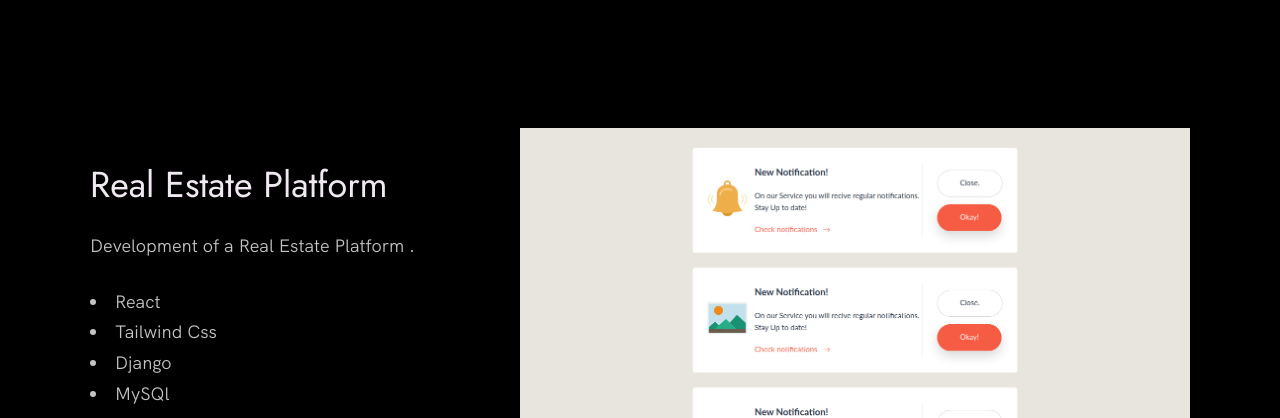
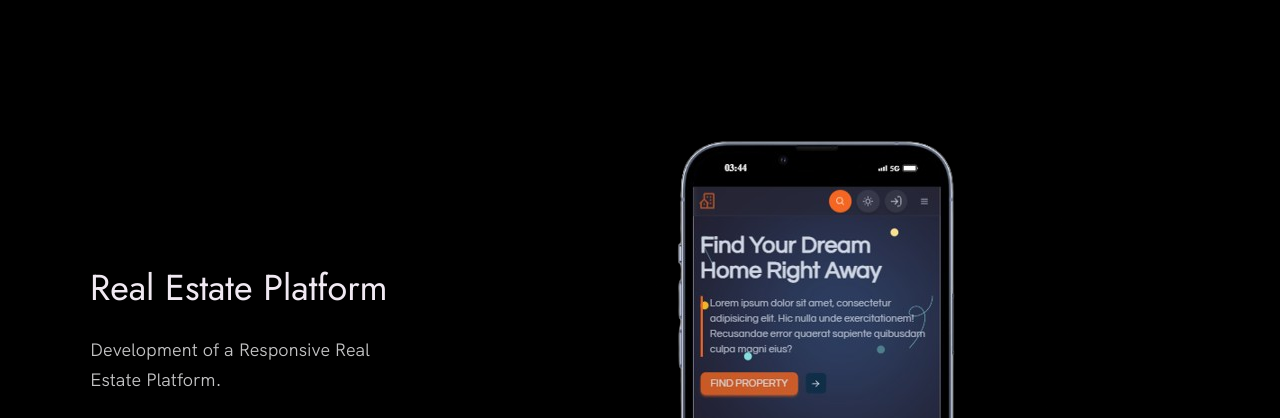
Before and after one commit to taghoutisiwar/github-portfolio, a website: page index.html in a window 1280 px wide. Shown: the part 2490-2908 px from the top of the page. Drawn offline with Linux system fonts and the light colour scheme.

Commit message:
update 3

```diff
--- a/index.html
+++ b/index.html
@@ -142,7 +142,7 @@
             <div class="work__text">
               <h3>Real Estate Platform</h3>
               <p>
-                Development of a Real Estate Platform .
+                Development of a Responsive Real Estate Platform.
               </p>
               <ul class="work__list">
                 <li>React</li>
@@ -150,7 +150,7 @@
                 <li>Django</li>
                 <li>MySQl</li>
               </ul>
-
+              <!--
               <div class="work__links">
                 <a href="#" class="link__text">
                   Visit Site <span>&rarr;</span>
@@ -159,10 +159,11 @@
                   <img src="./images/github.svg" class="work__code" title="View Source Code" alt="GitHub">
                 </a>
               </div>
+              -->
             </div>
-            <div class="work__image-box">
-              <img src="./images/project-3.png" class="work__image" alt="Project 3" />
-            </div>
+            <div class="work__image-box" align="center">
+              <img src="./images/res.png" class="work__image" alt="Project 3" />
+          </div>
           </div>
         </div>
       </div>
```
Also changed, not shown: images/res.png (added).
